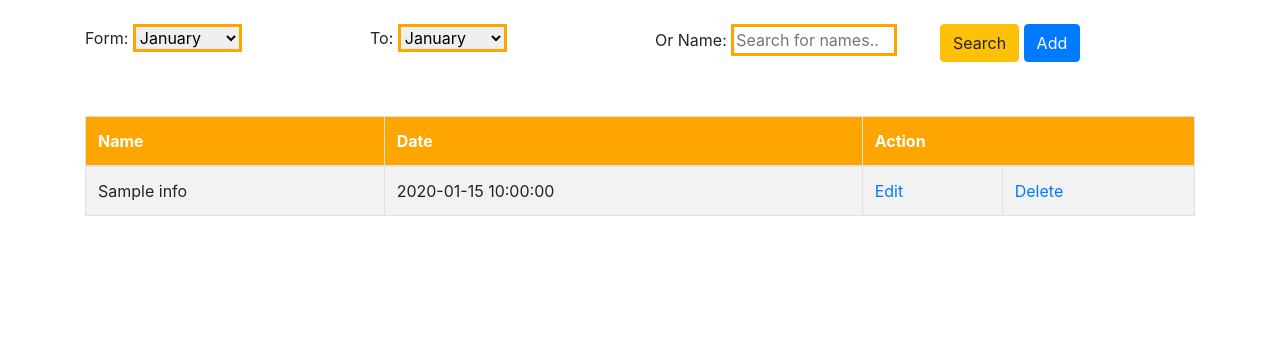
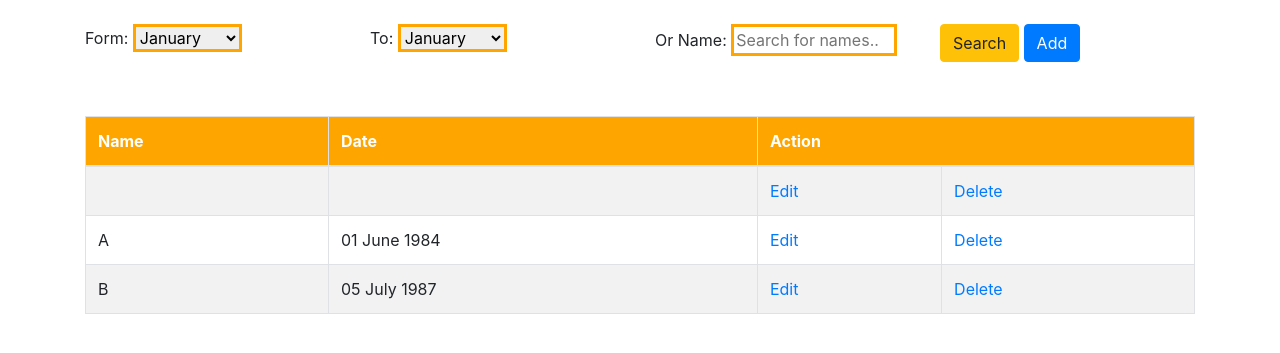
Before and after one commit to dineshkummarc/Birthday, a PHP site: page /index.php in a window 1280 px wide. Shown: the top 353 px of the page. Run offline with PHP 8.4, Linux system fonts and the light colour scheme; data comes from the database, SQL or seed files in the repository; tables that the repository leaves empty or names only in its code hold one stand-in row (values such as "Sample post"); some libraries are stand-ins or nearby versions.

Commit message:
Update index.php

```diff
--- a/PhpProject/index.php
+++ b/PhpProject/index.php
@@ -1,15 +1,12 @@
 <?php  include('server.php');
-
-
 	if (isset($_GET['edit'])) {
 		$id = $_GET['edit'];
                 $edit_state = true;
-		$rec = mysqli_query($db, "SELECT * FROM info WHERE id=$id");
+		$rec = mysqli_query($db, "SELECT * FROM birthday WHERE id=$id");
                 $record = mysqli_fetch_array($rec);
 		$name = $record['name'];
                 $date = $record['date'];
                 $id = $record['id'];
-
 	}
 ?>
 
@@ -59,19 +56,20 @@
                         <option>December</option>
                     </select>
                 </div>
+
+<!-- 		tìm kiếm theo tên -->
                 <div class="col-md-3">Or Name: <input type="text" id="myInput" value="" size="11" style="border: solid orange" onkeyup="myFunction()" placeholder="Search for names.." title="Type in a name" >
                 </div>
+
                 <div class="col-md-3">
                     <button type="button" class="btn btn-warning">Search</button>
-
                     <button type="button" class="btn btn-primary" data-toggle="modal" data-target="#exampleModal"> Add </button>
-
-                </div>
+               	</div>
             </div>
         </div>
         <br>
 
-        <?php $results = mysqli_query($db, "SELECT * FROM info"); ?>
+        <?php $results = mysqli_query($db, "SELECT * FROM birthday"); ?>
         <div class="container">
             <table class="table table-striped table-bordered" id="myTable">
                 <thead>
```
Also changed, not shown: other parts of PhpProject/index.php (+16 -48 lines).
